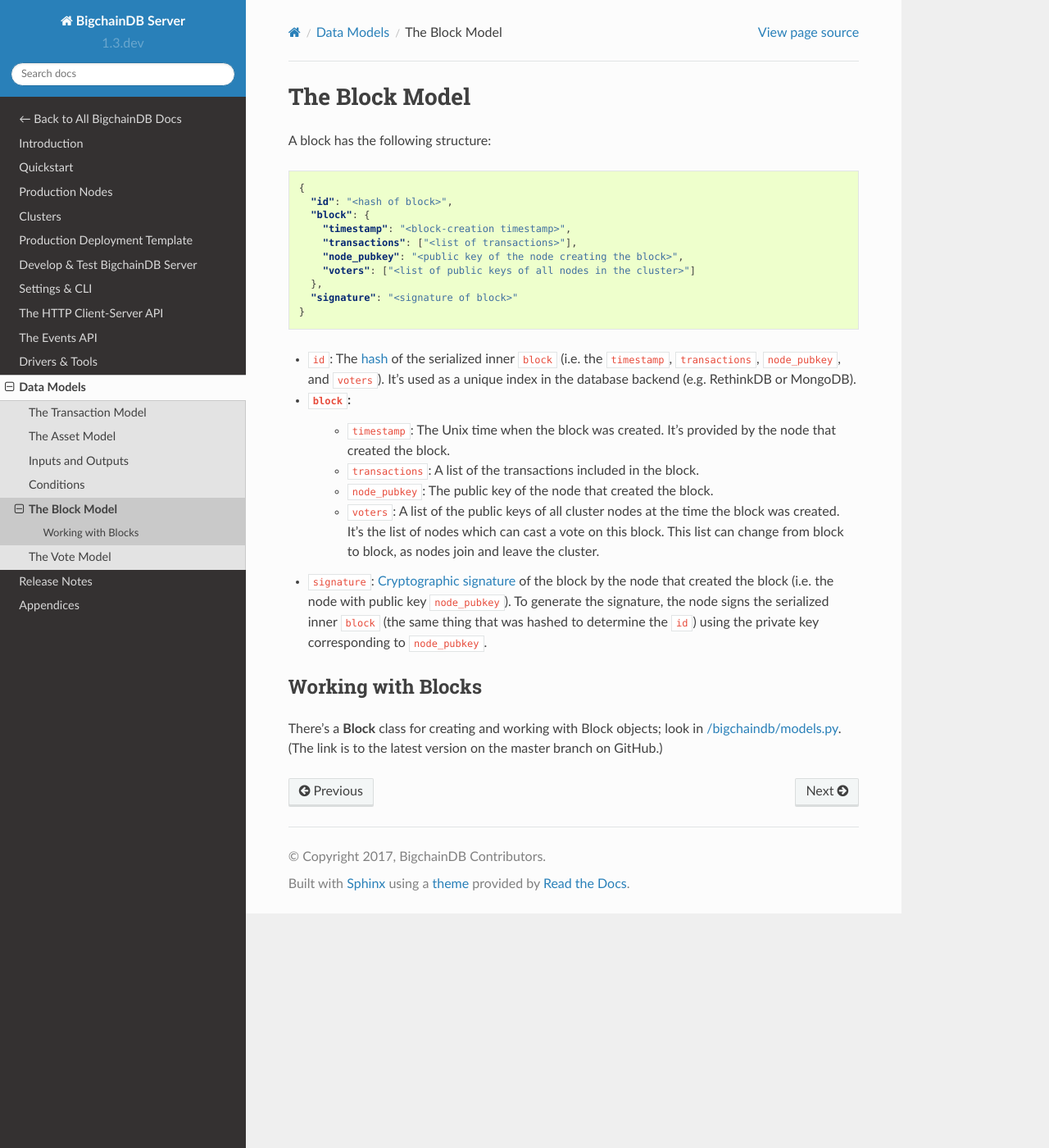
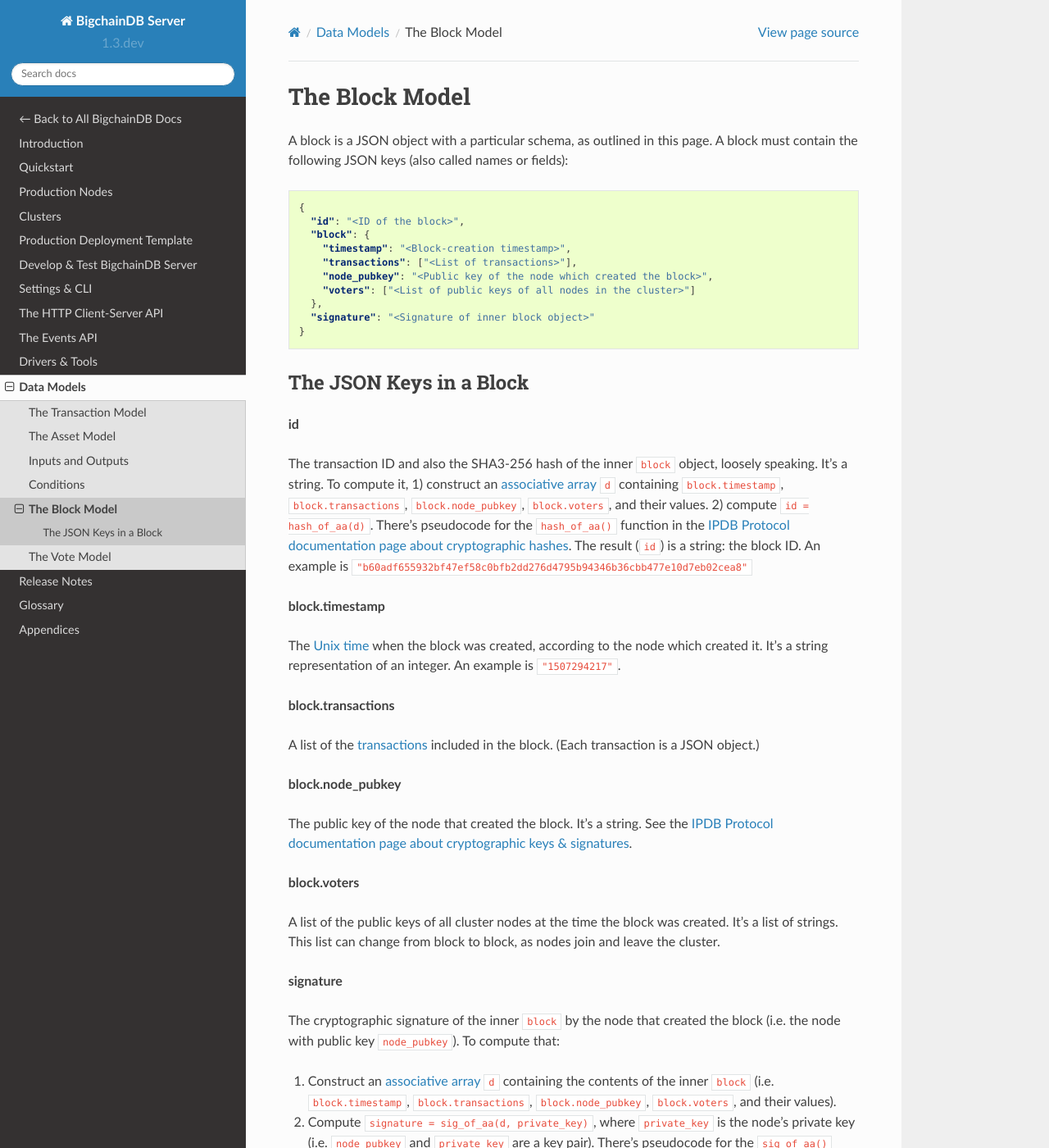
Before and after one commit to bigchaindb/bigchaindb, a Sphinx documentation site: the page built from docs/server/source/data-models/block-model.rst, in a window 1280 px wide and 1400 px high. Shown: the whole window at 82% size. Built offline with Sphinx 7.4.7 and the Read the Docs theme 2.0.0, drawn with Linux system fonts in a browser that asks for light colours; some of the changed text lies outside the part shown.

Commit message:
Updated docs about blocks and votes

```diff
--- a/docs/server/source/appendices/index.rst
+++ b/docs/server/source/appendices/index.rst
@@ -29,3 +29,4 @@
    install-with-lxd
    run-with-vagrant
    run-with-ansible
+   vote-yaml
--- a/docs/server/source/data-models/block-model.rst
+++ b/docs/server/source/data-models/block-model.rst
@@ -1,36 +1,90 @@
 The Block Model
 ===============
 
-A block has the following structure:
+A block is a JSON object with a particular schema,
+as outlined in this page.
+A block must contain the following JSON keys
+(also called names or fields):
 
 .. code-block:: json
 
     {
-      "id": "<hash of block>",
+      "id": "<ID of the block>",
       "block": {
-        "timestamp": "<block-creation timestamp>",
-        "transactions": ["<list of transactions>"],
-        "node_pubkey": "<public key of the node creating the block>",
-        "voters": ["<list of public keys of all nodes in the cluster>"]
+        "timestamp": "<Block-creation timestamp>",
+        "transactions": ["<List of transactions>"],
+        "node_pubkey": "<Public key of the node which created the block>",
+        "voters": ["<List of public keys of all nodes in the cluster>"]
       },
-      "signature": "<signature of block>"
+      "signature": "<Signature of inner block object>"
     }
 
 
-- ``id``: The :ref:`hash <Hashes>` of the serialized inner ``block`` (i.e. the ``timestamp``, ``transactions``, ``node_pubkey``, and ``voters``). It's used as a unique index in the database backend (e.g. RethinkDB or MongoDB).
+The JSON Keys in a Block
+------------------------
 
-- ``block``:
-    - ``timestamp``: The Unix time when the block was created. It's provided by the node that created the block.
-    - ``transactions``: A list of the transactions included in the block.
-    - ``node_pubkey``: The public key of the node that created the block.
-    - ``voters``: A list of the public keys of all cluster nodes at the time the block was created.
-      It's the list of nodes which can cast a vote on this block.
-      This list can change from block to block, as nodes join and leave the cluster.
+**id**
 
-- ``signature``: :ref:`Cryptographic signature <Signature Algorithm and Keys>` of the block by the node that created the block (i.e. the node with public key ``node_pubkey``). To generate the signature, the node signs the serialized inner ``block`` (the same thing that was hashed to determine the ``id``) using the private key corresponding to ``node_pubkey``.
+The transaction ID and also the SHA3-256 hash
+of the inner ``block`` object, loosely speaking.
+It's a string.
+To compute it, 1) construct an :term:`associative array` ``d`` containing
+``block.timestamp``, ``block.transactions``, ``block.node_pubkey``,
+``block.voters``, and their values. 2) compute ``id = hash_of_aa(d)``.
+There's pseudocode for the ``hash_of_aa()`` function
+in the `IPDB Protocol documentation page about cryptographic hashes
+<https://the-ipdb-protocol.readthedocs.io/en/latest/crypto-hashes.html#computing-the-hash-of-an-associative-array>`_.
+The result (``id``) is a string: the block ID.
+An example is ``"b60adf655932bf47ef58c0bfb2dd276d4795b94346b36cbb477e10d7eb02cea8"``
 
 
-Working with Blocks
--------------------
+**block.timestamp**
 
-There's a **Block** class for creating and working with Block objects; look in `/bigchaindb/models.py <https://github.com/bigchaindb/bigchaindb/blob/master/bigchaindb/models.py>`_. (The link is to the latest version on the master branch on GitHub.)
+The `Unix time <https://en.wikipedia.org/wiki/Unix_time>`_
+when the block was created, according to the node which created it.
+It's a string representation of an integer.
+An example is ``"1507294217"``.
+
+
+**block.transactions**
+
+A list of the :ref:`transactions <The Transaction Model>` included in the block.
+(Each transaction is a JSON object.)
+
+
+**block.node_pubkey**
+
+The public key of the node that created the block.
+It's a string.
+See the `IPDB Protocol documentation page about cryptographic keys & signatures
+<https://the-ipdb-protocol.readthedocs.io/en/latest/crypto-keys-and-sigs.html>`_.
+
+
+**block.voters**
+
+A list of the public keys of all cluster nodes at the time the block was created.
+It's a list of strings.
+This list can change from block to block, as nodes join and leave the cluster.
+
+
+**signature**
+
+The cryptographic signature of the inner ``block``
+by the node that created the block
+(i.e. the node with public key ``node_pubkey``).
+To compute that:
+
+#. Construct an :term:`associative array` ``d`` containing the contents
+   of the inner ``block``
+   (i.e. ``block.timestamp``, ``block.transactions``, ``block.node_pubkey``,
+   ``block.voters``, and their values).
+#. Compute ``signature = sig_of_aa(d, private_key)``,
+   where ``private_key`` is the node's private key
+   (i.e. ``node_pubkey`` and ``private_key`` are a key pair). There's pseudocode
+   for the ``sig_of_aa()`` function
+   on `the IPDB Protocol documentation page about cryptographic keys and signatures
+   <https://the-ipdb-protocol.readthedocs.io/en/latest/crypto-keys-and-sigs.html#computing-the-signature-of-an-associative-array>`_.
+
+.. note::
+
+   The ``d_bytes`` computed when computing the block ID will be the *same* as the ``d_bytes`` computed when computing the block signature. This can be used to avoid redundant calculations.
--- a/docs/server/source/index.rst
+++ b/docs/server/source/index.rst
@@ -17,4 +17,5 @@
    drivers-clients/index
    data-models/index
    release-notes
+   glossary
    appendices/index
```
Also changed, not shown: docs/server/source/appendices/vote-yaml.rst (added, +16 -0 lines), docs/server/source/data-models/vote-model.md (deleted, +0 -27 lines), docs/server/source/data-models/vote-model.rst (added, +121 -0 lines), docs/server/source/glossary.rst (added, +19 -0 lines).
